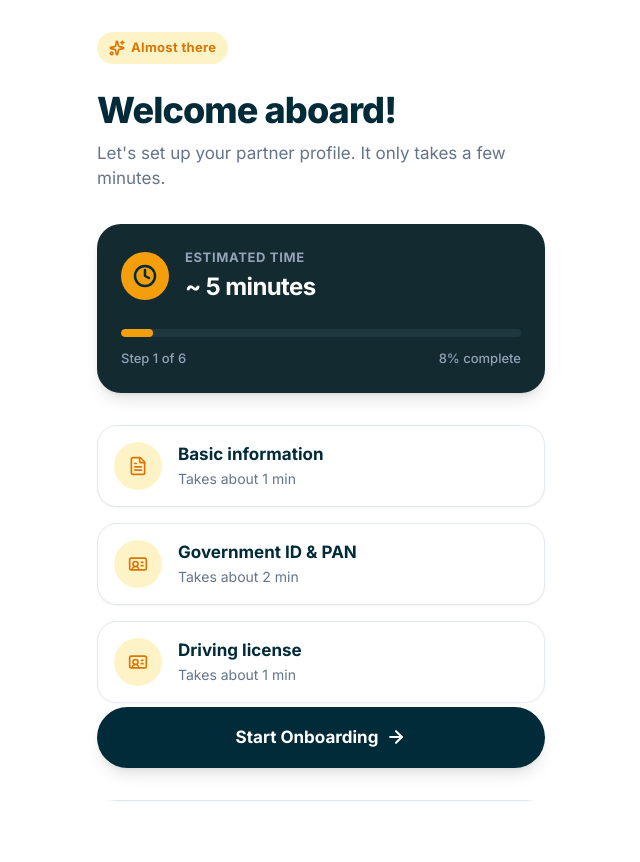
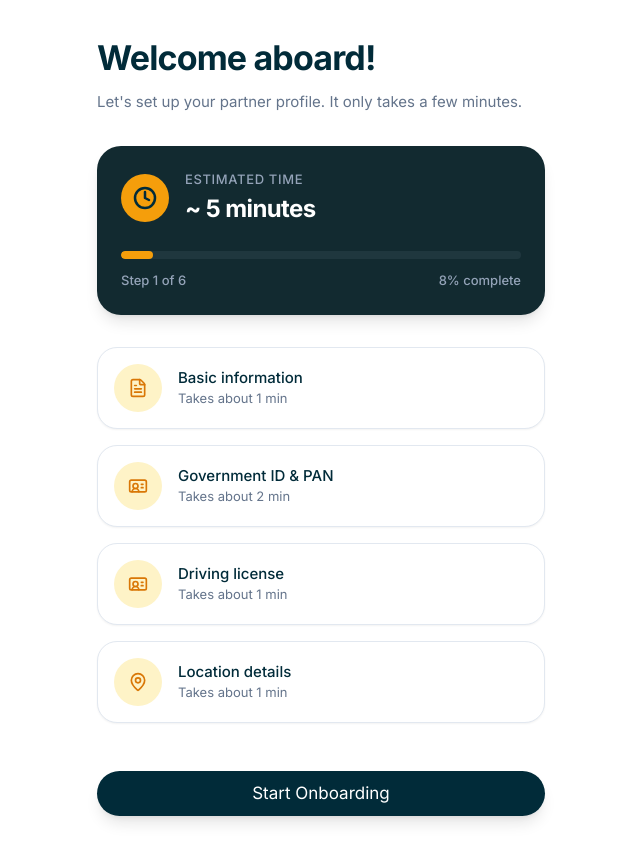
Before and after one commit to Akhileswar6/UdrCrafts, a React (Vite) app in the folder client/: page /welcome in a window 1280 px wide. Shown: the top 862 px of the page, without its empty margins (319-959 px from the left). Built offline with nearby package versions, Linux system fonts and the light colour scheme.

Commit message:
feat(auth): integrate branding into authentication flows
Added the UdrCrafts logo and streamlined the layout across Splash, Welcome, Login, and OTP screens for a unified onboarding experience.

```diff
--- a/client/src/pages/Welcome.jsx
+++ b/client/src/pages/Welcome.jsx
@@ -30,24 +30,18 @@ const Welcome = () => {
   ];
 
   return (
-    <div className="flex min-h-screen flex-col bg-white font-sans px-6 py-8 pb-32" style={{fontFamily:"'Inter', sans-serif"}}>
+    <div className="flex min-h-screen flex-col bg-white font-sans px-6 py-8 pb-32" style={{ fontFamily: "'Inter', sans-serif" }}>
       <motion.div
         initial={{ opacity: 0, y: 10 }}
         animate={{ opacity: 1, y: 0 }}
         transition={{ duration: 0.4 }}
         className="w-full max-w-md mx-auto"
       >
-        {/* Top Tag */}
-        <div className="inline-flex items-center gap-1.5 bg-[#FEF3C7] text-[#D97706] px-3 py-1.5 rounded-full mb-6">
-          <Sparkles size={16} strokeWidth={2.5} />
-          <span className="text-[13px] font-bold tracking-wide">Almost there</span>
-        </div>
-
         {/* Header */}
-        <h1 className="text-[36px] leading-tight font-extrabold text-[#012b39] tracking-tight mb-2">
+        <h1 className="text-[34px] font-bold text-[#012b39] tracking-tight mb-2">
           Welcome aboard!
         </h1>
-        <p className="text-[17px] text-[#64748B] mb-8">
+        <p className="text-[15px] text-[#64748B] mb-8">
           Let's set up your partner profile. It only takes a few minutes.
         </p>
 
@@ -58,7 +52,7 @@ const Welcome = () => {
               <Clock size={24} className="text-[#012b39]" strokeWidth={2.5} />
             </div>
             <div>
-              <p className="text-[#94A3B8] text-[13px] font-bold uppercase tracking-wider mb-0.5">
+              <p className="text-[#94A3B8] text-[13px] font-medium uppercase tracking-wider mb-0.5">
                 Estimated Time
               </p>
               <p className="text-[24px] font-bold tracking-tight">
@@ -88,29 +82,27 @@ const Welcome = () => {
                 {step.icon}
               </div>
               <div>
-                <h3 className="text-[17px] font-bold text-[#012b39]">
+                <h3 className="text-[15px] font-medium  text-[#012b39]">
                   {step.title}
                 </h3>
-                <p className="text-[14px] text-[#64748B]">
+                <p className="text-[13px] text-[#64748B]">
                   {step.time}
                 </p>
               </div>
             </div>
           ))}
         </div>
-      </motion.div>
 
-      {/* Floating Action Button area */}
-      <div className="fixed bottom-0 left-0 right-0 p-6 bg-gradient-to-t from-white via-white to-transparent pb-8">
-        <div className="max-w-md mx-auto">
+        {/* Action Button */}
+        <div className="mt-12 pb-8">
           <button
             onClick={() => navigate('/basic-info')}
-            className="w-full rounded-full py-[18px] text-[17px] font-bold transition-all bg-[#012b39] hover:bg-[#011c26] text-white active:scale-[0.98] shadow-lg flex items-center justify-center gap-2"
+            className="w-full rounded-full py-[10px] text-[17px] transition-all bg-[#012b39] hover:bg-[#011c26] text-white active:scale-[0.98] shadow-lg flex items-center justify-center gap-2"
           >
-            Start Onboarding <ArrowRight size={20} strokeWidth={2.5} />
+            Start Onboarding
           </button>
         </div>
-      </div>
+      </motion.div>
     </div>
   );
 };
```
Also changed, not shown: client/src/pages/Login.jsx (+4 -5 lines), client/src/pages/OTP.jsx (+3 -4 lines), client/src/pages/Splash.jsx (line endings or trailing spaces).
